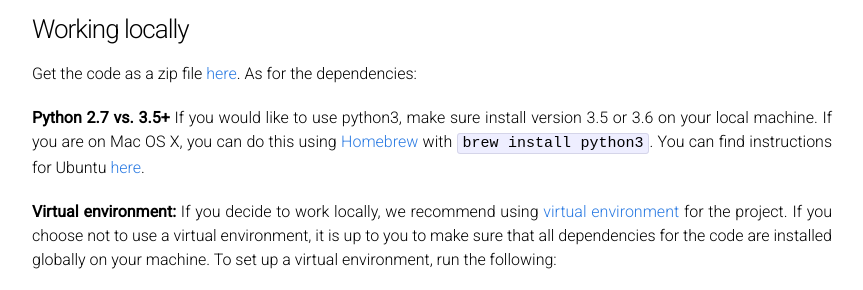
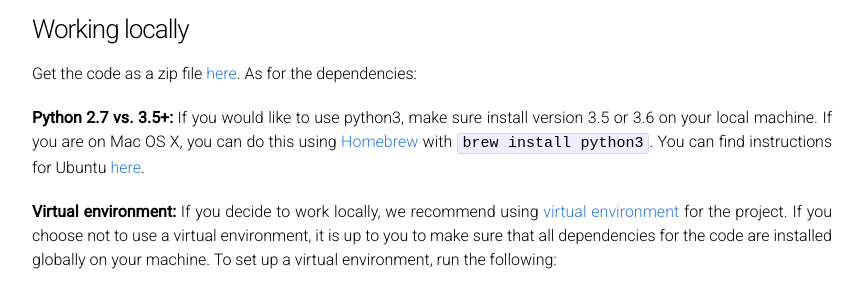
Before and after one commit to cs231n/cs231n.github.io, a Jekyll site: the page built from assignments/2017/assignment1.md, in a window 1280 px wide and 900 px high, scrolled down 639 px. Shown: the part 152-442 px from the top of the window, without its empty margins (208-1071 px from the left). Built offline with Jekyll 4.4.1, drawn with Linux system fonts in a browser that asks for light colours.

```diff
--- a/assignments/2017/assignment1.md
+++ b/assignments/2017/assignment1.md
@@ -28,7 +28,7 @@ As part of this course, you can use Google Cloud for your assignments. We recomm
 ### Working locally
 Get the code as a zip file [here](http://cs231n.stanford.edu/assignments/2017/spring1617_assignment1.zip). As for the dependencies:
 
-**Python 2.7 vs. 3.5+**
+**Python 2.7 vs. 3.5+:**
 If you would like to use python3, make sure install version 3.5 or 3.6 on your local machine. If you are on Mac OS X, you can do this using [Homebrew](https://brew.sh) with `brew install python3`. You can find instructions for Ubuntu [here](https://www.digitalocean.com/community/tutorials/how-to-install-python-3-and-set-up-a-local-programming-environment-on-ubuntu-16-04).
 
 **Virtual environment:**
```
